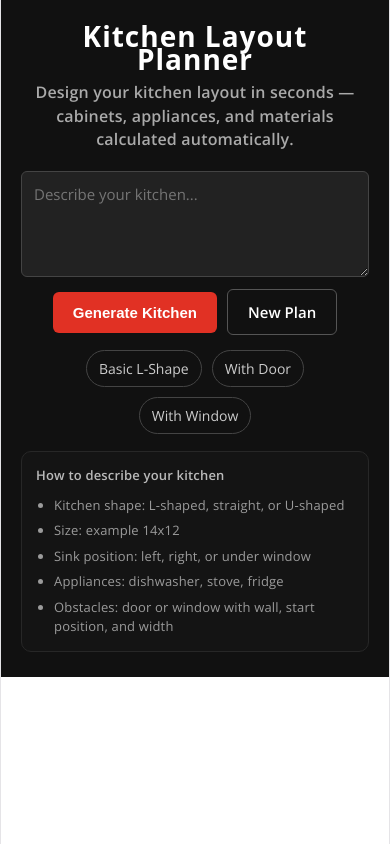
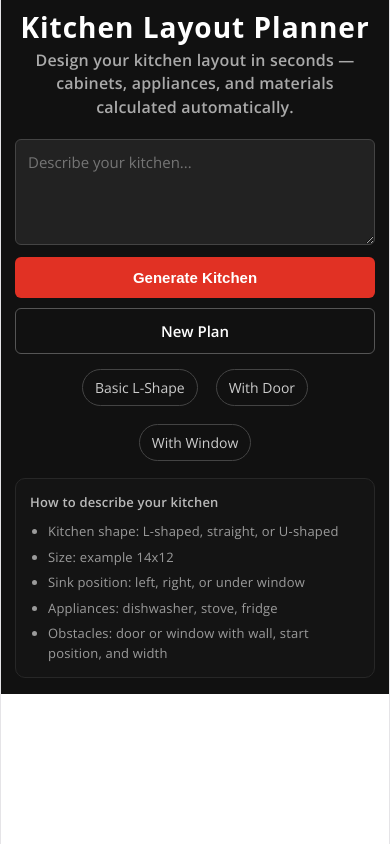
Before and after one commit to bertastore/berta-kitchen-ai, a React (Vite) app in the folder frontend/: page / in a window 390 px wide. Built offline with nearby package versions, Linux system fonts and the light colour scheme.

Commit message:
improve mobile layout
Co-authored-by: Cursor <cursoragent@cursor.com>

```diff
--- a/frontend/src/App.jsx
+++ b/frontend/src/App.jsx
@@ -264,6 +264,14 @@ function App() {
             display: none !important;
           }
         }
+        @media screen and (max-width: 767px) {
+          .app-svg-host svg {
+            display: block;
+            max-width: none !important;
+            width: auto !important;
+            height: auto;
+          }
+        }
         @media print {
           .app-no-print {
             display: none !important;
@@ -305,7 +313,7 @@ function App() {
         style={{
           background: "#111",
           color: "#fff",
-          padding: "25px 20px",
+          padding: narrowViewport ? "16px 14px" : "25px 20px",
           textAlign: "center",
         }}
       >
@@ -342,7 +350,7 @@ function App() {
             onChange={(e) => setInput(e.target.value)}
             style={{
               width: "100%",
-              maxWidth: 700,
+              maxWidth: narrowViewport ? "100%" : 700,
               padding: 12,
               borderRadius: 6,
               background: "#222",
@@ -362,22 +370,36 @@ function App() {
               marginTop: 12,
               display: "flex",
               justifyContent: "center",
-              alignItems: "center",
+              alignItems: narrowViewport ? "stretch" : "center",
               flexWrap: "wrap",
+              flexDirection: narrowViewport ? "column" : "row",
+              gap: narrowViewport ? 10 : 0,
+              width: "100%",
+              maxWidth: narrowViewport ? "100%" : undefined,
+              marginLeft: "auto",
+              marginRight: "auto",
             }}
           >
             <button
               type="button"
               onClick={handleGenerate}
               disabled={loading}
-              style={buttonStyle}
+              style={{
+                ...buttonStyle,
+                ...(narrowViewport ? { width: "100%", boxSizing: "border-box" } : {}),
+              }}
             >
               {loading ? "Generating..." : "Generate Kitchen"}
             </button>
             <button
               type="button"
               onClick={handleNewPlan}
-              style={newPlanButtonStyle}
+              style={{
+                ...newPlanButtonStyle,
+                ...(narrowViewport
+                  ? { marginLeft: 0, width: "100%", boxSizing: "border-box" }
+                  : {}),
+              }}
             >
               New Plan
             </button>
@@ -385,12 +407,15 @@ function App() {
 
           <div
             style={{
-              maxWidth: 700,
+              maxWidth: narrowViewport ? "100%" : 700,
               margin: "10px auto 0",
               display: "flex",
               justifyContent: "center",
               alignItems: "center",
               flexWrap: "wrap",
+              gap: narrowViewport ? 8 : 0,
+              width: narrowViewport ? "100%" : undefined,
+              boxSizing: "border-box",
             }}
           >
             <button
@@ -418,7 +443,7 @@ function App() {
 
           <div
             style={{
-              maxWidth: 700,
+              maxWidth: narrowViewport ? "100%" : 700,
               margin: "12px auto 0",
               background: "#151515",
               border: "1px solid #2a2a2a",
@@ -473,7 +498,10 @@ function App() {
       {plan ? (
         <div
           className="app-print-root"
-          style={{ background: "#f7f7f7", padding: "0 20px 40px" }}
+          style={{
+            background: "#f7f7f7",
+            padding: narrowViewport ? "0 12px 32px" : "0 20px 40px",
+          }}
         >
           <h1 className="app-print-only">Kitchen Layout Plan</h1>
           {currentRequest ? (
@@ -516,15 +544,20 @@ function App() {
             style={{
               display: "grid",
               gridTemplateColumns: narrowViewport ? "1fr" : "2fr 1fr",
-              gap: 24,
+              gap: narrowViewport ? 16 : 24,
               maxWidth: 1100,
+              width: "100%",
               margin: "24px auto 0",
               alignItems: "start",
+              boxSizing: "border-box",
             }}
           >
             <div
               className="app-print-card"
-              style={{ ...cardStyle, overflowX: "auto" }}
+              style={{
+                ...cardStyle,
+                ...(narrowViewport ? { padding: 14, width: "100%", minWidth: 0 } : {}),
+              }}
             >
               <div
                 style={{
@@ -567,12 +600,28 @@ function App() {
                   </button>
                 </div>
               </div>
-              <div dangerouslySetInnerHTML={{ __html: svg }} />
+              <div
+                style={{
+                  overflowX: "auto",
+                  width: "100%",
+                  display: "block",
+                  WebkitOverflowScrolling: "touch",
+                }}
+              >
+                <div
+                  className="app-svg-host"
+                  dangerouslySetInnerHTML={{ __html: svg }}
+                />
+              </div>
             </div>
 
             <div
               className="app-print-card"
-              style={{ ...cardStyle, textAlign: "left" }}
+              style={{
+                ...cardStyle,
+                textAlign: "left",
+                ...(narrowViewport ? { padding: 14, width: "100%", minWidth: 0 } : {}),
+              }}
             >
               <div
                 style={{
```
